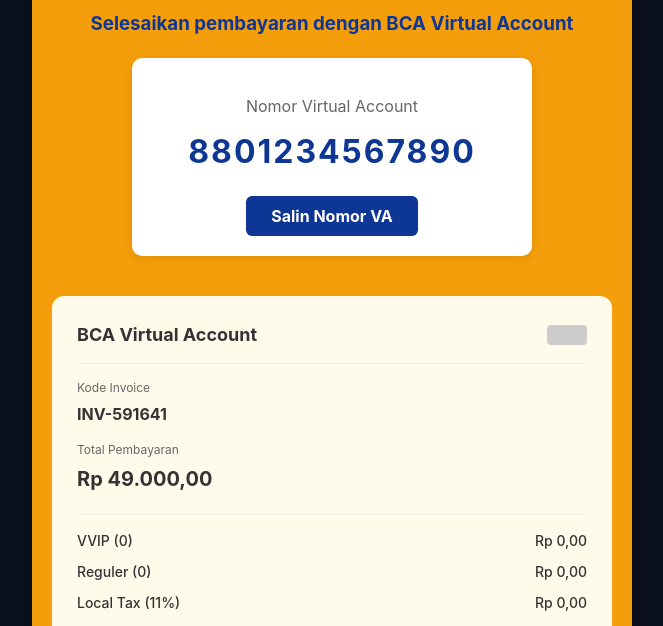
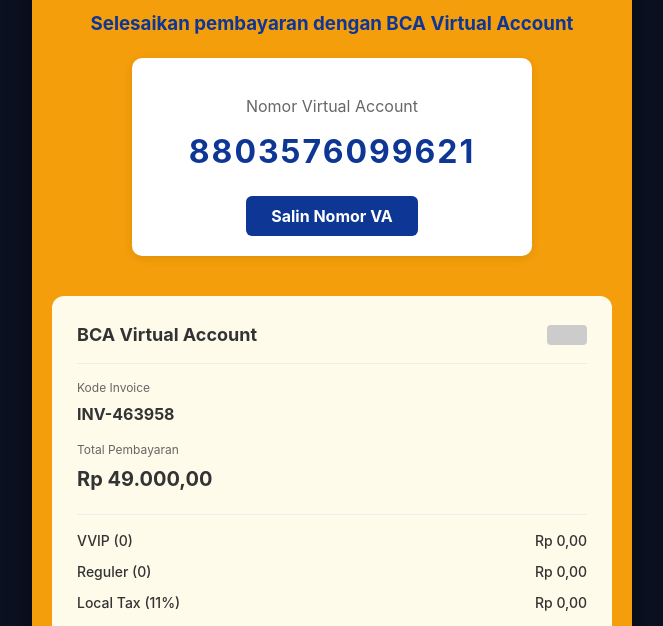
Before and after one commit to Kelompok-2-WarTawa/Front-end-bagian-depan-, a React (Vite) app in the folder frontend/: page /payment/bayar in a window 1280 px wide. Shown: the part 520-1146 px from the top of the page, without its empty margins (308-971 px from the left). Built offline with nearby package versions, Linux system fonts and the light colour scheme.

Commit message:
fix invoice

```diff
--- a/frontend/src/pages/PaymentBayar.jsx
+++ b/frontend/src/pages/PaymentBayar.jsx
@@ -8,7 +8,6 @@
   const navigate = useNavigate();
   const currentUser = { name: "Sutejo" };
 
-  // 1. AMBIL DATA DARI HALAMAN CHECKOUT
   const {
     qtyReguler = 0,
     qtyVVIP = 0,
@@ -16,21 +15,27 @@
     paymentMethod = 'BCA Virtual Account'
   } = location.state || {};
 
-  // Cek apakah metode pembayaran adalah Virtual Account
   const isVirtualAccount = paymentMethod.toLowerCase().includes('virtual account');
 
-  // Generate Nomor Dummy
-  const nomorVA = "8801234567890"; // Contoh Nomor VA
-  const invoiceID = "INV-" + Math.floor(Math.random() * 1000000); // Random Invoice
+  // --- UPDATE PENTING DI SINI ---
+  // Gunakan useState agar nilai Invoice & VA HANYA dibuat 1x saat pertama load.
+  // Tidak akan berubah walaupun detiknya jalan.
+  const [transactionData] = useState(() => {
+    return {
+      nomorVA: "880" + Math.floor(1000000000 + Math.random() * 9000000000), // Random VA
+      invoiceID: "INV-" + Math.floor(100000 + Math.random() * 900000)      // Random Invoice
+    };
+  });
 
-  // Biaya Tambahan (Dummy Statis sesuai gambar)
+  const { nomorVA, invoiceID } = transactionData;
+  // -------------------------------
+
   const adminFee = 20000;
   const platformFee = 29000;
-  const tax = totalHarga * 0.11; // PPN 11%
+  const tax = totalHarga * 0.11;
   const grandTotal = totalHarga + adminFee + platformFee + tax;
 
-  // --- 2. LOGIC TIMER MUNDUR (1 JAM) ---
-  const [timeLeft, setTimeLeft] = useState(3600); // 3600 detik = 1 jam
+  const [timeLeft, setTimeLeft] = useState(3600);
 
   useEffect(() => {
     if (timeLeft <= 0) return;
@@ -40,7 +45,6 @@
     return () => clearInterval(interval);
   }, [timeLeft]);
 
-  // Format Detik ke Jam:Menit:Detik
   const formatTime = (seconds) => {
     const h = Math.floor(seconds / 3600);
     const m = Math.floor((seconds % 3600) / 60);
@@ -48,12 +52,10 @@
     return `${h.toString().padStart(2, '0')} : ${m.toString().padStart(2, '0')} : ${s.toString().padStart(2, '0')}`;
   };
 
-  // Helper Format Rupiah
   const formatRupiah = (number) => {
     return new Intl.NumberFormat('id-ID', { style: 'currency', currency: 'IDR' }).format(number);
   };
 
-  // Hitung Batas Waktu (Jam sekarang + 1 jam)
   const deadline = new Date();
   deadline.setHours(deadline.getHours() + 1);
   const deadlineString = deadline.toLocaleString('id-ID', {
@@ -66,10 +68,7 @@
 
       <div style={{backgroundColor: '#0B1120', minHeight: '100vh', paddingBottom: '50px'}}>
 
-        {/* CONTAINER KUNING TENGAH */}
         <div style={styles.mainCard}>
-
-            {/* Banner Atas */}
             <div style={styles.bannerContainer}>
                 <img
                     src="https://placehold.co/800x200/111/F59E0B?text=EKRESA+CERITA+ANEHKU"
@@ -78,7 +77,6 @@
                 />
             </div>
 
-            {/* --- TIMER SECTION --- */}
             <div style={{textAlign: 'center', padding: '20px'}}>
                 {timeLeft > 0 ? (
                     <>
@@ -103,14 +101,12 @@
                 )}
             </div>
 
-            {/* --- PAYMENT METHOD SECTION (DINAMIS) --- */}
             <div style={{textAlign: 'center', marginTop: '20px', marginBottom: '40px'}}>
                 <h3 style={{color: '#0E3695', marginBottom: '20px'}}>
                     Selesaikan pembayaran dengan {paymentMethod}
                 </h3>
 
                 {isVirtualAccount ? (
-                    // TAMPILAN JIKA VIRTUAL ACCOUNT
                     <div style={{backgroundColor: 'white', padding: '20px', borderRadius: '10px', maxWidth: '400px', margin: '0 auto', boxShadow: '0 2px 10px rgba(0,0,0,0.1)'}}>
                         <p style={{color: '#666', marginBottom: '5px'}}>Nomor Virtual Account</p>
                         <h2 style={{color: '#0E3695', fontSize: '32px', margin: '10px 0', letterSpacing: '2px'}}>
@@ -124,10 +120,8 @@
                         </button>
                     </div>
                 ) : (
-                    // TAMPILAN JIKA E-WALLET (QR CODE)
                     <div style={{display: 'flex', flexDirection: 'column', alignItems: 'center'}}>
                         <div style={{backgroundColor: 'white', padding: '15px', borderRadius: '10px'}}>
-                            {/* Dummy QR Code */}
                             <img
                                 src="https://api.qrserver.com/v1/create-qr-code/?size=150x150&data=WarTawaPayment"
                                 alt="QR Code"
@@ -144,16 +138,15 @@
                 )}
             </div>
 
-            {/* --- INVOICE DETAIL (KARTU PUTIH BAWAH) --- */}
             <div style={styles.invoiceCard}>
                 <div style={{display: 'flex', justifyContent: 'space-between', alignItems: 'center', borderBottom: '1px solid #eee', paddingBottom: '15px', marginBottom: '15px'}}>
                     <span style={{fontWeight: 'bold', fontSize: '18px'}}>{paymentMethod}</span>
-                    {/* Logo Dummy Kecil */}
                     <div style={{width: '40px', height: '20px', backgroundColor: '#ccc', borderRadius: '4px'}}></div>
                 </div>
 
                 <div style={{marginBottom: '20px'}}>
                     <p style={{fontSize: '12px', color: '#666', margin: 0}}>Kode Invoice</p>
+                    {/* INI KODE INVOICE YANG SUDAH AMAN (TIDAK BERUBAH) */}
                     <p style={{fontWeight: 'bold', fontSize: '16px', margin: '5px 0'}}>{invoiceID}</p>
 
                     <p style={{fontSize: '12px', color: '#666', margin: '15px 0 0 0'}}>Total Pembayaran</p>
@@ -162,31 +155,14 @@
 
                 <hr style={{border: 'none', borderTop: '1px solid #eee', margin: '15px 0'}}/>
 
-                {/* Rincian Item */}
-                <div style={styles.row}>
-                    <span>VVIP ({qtyVVIP})</span>
-                    <span>{formatRupiah(qtyVVIP * 500000)}</span>
-                </div>
-                <div style={styles.row}>
-                    <span>Reguler ({qtyReguler})</span>
-                    <span>{formatRupiah(qtyReguler * 100000)}</span>
-                </div>
-                <div style={styles.row}>
-                    <span>Local Tax (11%)</span>
-                    <span>{formatRupiah(tax)}</span>
-                </div>
-                <div style={styles.row}>
-                    <span>Biaya Admin</span>
-                    <span>{formatRupiah(adminFee)}</span>
-                </div>
-                <div style={styles.row}>
-                    <span>Biaya Platform</span>
-                    <span>{formatRupiah(platformFee)}</span>
-                </div>
+                <div style={styles.row}><span>VVIP ({qtyVVIP})</span><span>{formatRupiah(qtyVVIP * 500000)}</span></div>
+                <div style={styles.row}><span>Reguler ({qtyReguler})</span><span>{formatRupiah(qtyReguler * 100000)}</span></div>
+                <div style={styles.row}><span>Local Tax (11%)</span><span>{formatRupiah(tax)}</span></div>
+                <div style={styles.row}><span>Biaya Admin</span><span>{formatRupiah(adminFee)}</span></div>
+                <div style={styles.row}><span>Biaya Platform</span><span>{formatRupiah(platformFee)}</span></div>
 
             </div>
 
-            {/* Tombol Kembali */}
             <div style={{textAlign: 'center', marginTop: '30px'}}>
                  <button onClick={() => navigate('/')} style={{background: 'none', border: 'none', color: 'white', textDecoration: 'underline', cursor: 'pointer'}}>
                     Kembali ke Menu Utama
@@ -201,46 +177,11 @@
 
 // --- STYLES ---
 const styles = {
-  mainCard: {
-    backgroundColor: '#F59E0B',
-    maxWidth: '600px',
-    margin: '0 auto',
-    minHeight: '100vh',
-    paddingBottom: '40px',
-    boxShadow: '0 0 20px rgba(0,0,0,0.5)',
-    position: 'relative'
-  },
-  bannerContainer: {
-    width: '100%',
-    height: '180px',
-    overflow: 'hidden',
-    borderBottomLeftRadius: '20px',
-    borderBottomRightRadius: '20px'
-  },
-  actionButton: {
-    backgroundColor: '#0E3695',
-    color: 'white',
-    border: 'none',
-    padding: '10px 25px',
-    borderRadius: '6px',
-    fontWeight: 'bold',
-    cursor: 'pointer',
-    marginTop: '10px'
-  },
-  invoiceCard: {
-    backgroundColor: '#FFFBEB',
-    borderRadius: '12px',
-    padding: '25px',
-    margin: '0 20px',
-    color: '#333'
-  },
-  row: {
-    display: 'flex',
-    justifyContent: 'space-between',
-    marginBottom: '10px',
-    fontSize: '14px',
-    fontWeight: '500'
-  }
+  mainCard: { backgroundColor: '#F59E0B', maxWidth: '600px', margin: '0 auto', minHeight: '100vh', paddingBottom: '40px', boxShadow: '0 0 20px rgba(0,0,0,0.5)', position: 'relative' },
+  bannerContainer: { width: '100%', height: '180px', overflow: 'hidden', borderBottomLeftRadius: '20px', borderBottomRightRadius: '20px' },
+  actionButton: { backgroundColor: '#0E3695', color: 'white', border: 'none', padding: '10px 25px', borderRadius: '6px', fontWeight: 'bold', cursor: 'pointer', marginTop: '10px' },
+  invoiceCard: { backgroundColor: '#FFFBEB', borderRadius: '12px', padding: '25px', margin: '0 20px', color: '#333' },
+  row: { display: 'flex', justifyContent: 'space-between', marginBottom: '10px', fontSize: '14px', fontWeight: '500' }
 };
 
 export default PaymentBayar;
```
